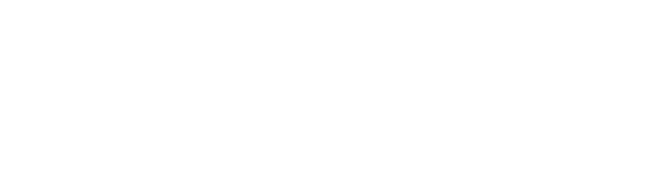
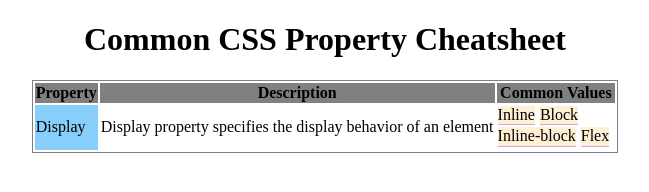
Before and after one commit to andrewrey/unit2-challenge-1, a plain HTML site: page index.html in a window 1280 px wide. Shown: the whole page, without its empty margins (315-964 px from the left). Drawn offline with Linux system fonts and the light colour scheme.

Commit message:
first row added

```diff
--- a/index.html
+++ b/index.html
@@ -4,16 +4,29 @@
   <meta charset="UTF-8">
   <meta name="viewport" content="width=device-width, initial-scale=1.0">
   <title>Unit 2, Challenge 1: Codecademy</title>
+  <link rel="stylesheet" href="css/styles.css" type="text/css">
 </head>
 <body>
-  <section>
+  <section class="wrapper">
+    <h1>Common CSS Property Cheatsheet</h1>
     <table>
       <thead>
-        <th></th>
-        <th></th>
-        <th></th>
+        <tr>
+          <th>Property</th>
+          <th>Description</th>
+          <th>Common Values</th>
+        </tr>
       </thead>
-      <tbody></tbody>
+      <tbody>
+        <tr>
+          <td class="property">Display</td>
+          <td>Display property specifies the display behavior of an element</td>
+          <td>
+            <span>Inline</span><span>Block</span><br>
+            <span>Inline-block</span><span>Flex</span>
+          </td>
+        </tr>
+      </tbody>
       <tfoot></tfoot>
     </table>
   </section>
--- a/scss/component/_main.scss
+++ b/scss/component/_main.scss
@@ -1,3 +1,31 @@
 /* ============================================= */
 /*              Main styles                      */
 /* ============================================= */
+
+
+.wrapper {
+  width: 80%;
+  margin: 0 auto;
+  display: flex;
+  align-items: center;
+  flex-direction: column;
+}
+
+table {
+  border: 1px solid grey;
+  thead{
+    background: grey;
+  }
+}
+
+td span {
+  display: inline-block;
+  margin-right: 5px;
+  margin-bottom: 2px;
+  background-color: papayawhip;
+  border-bottom: 1px solid plum;
+}
+
+.property {
+  background-color: lightskyblue;
+}
```
Also changed, not shown: css/styles.css, 1 other file.
